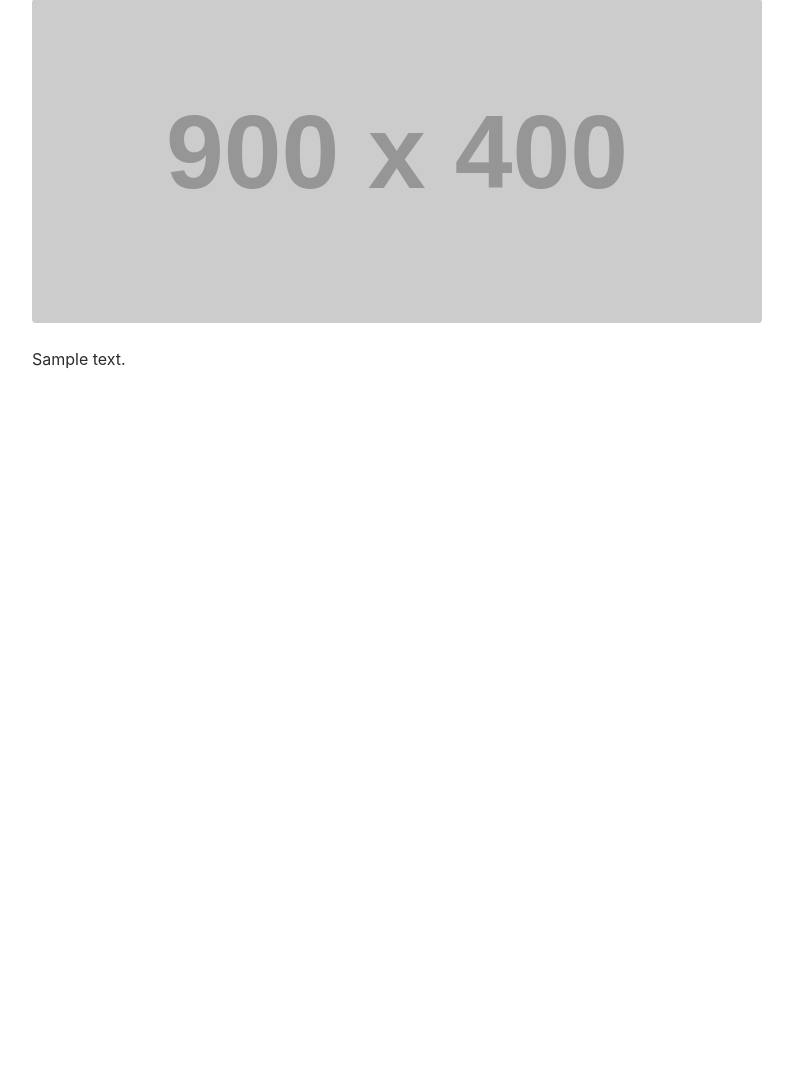
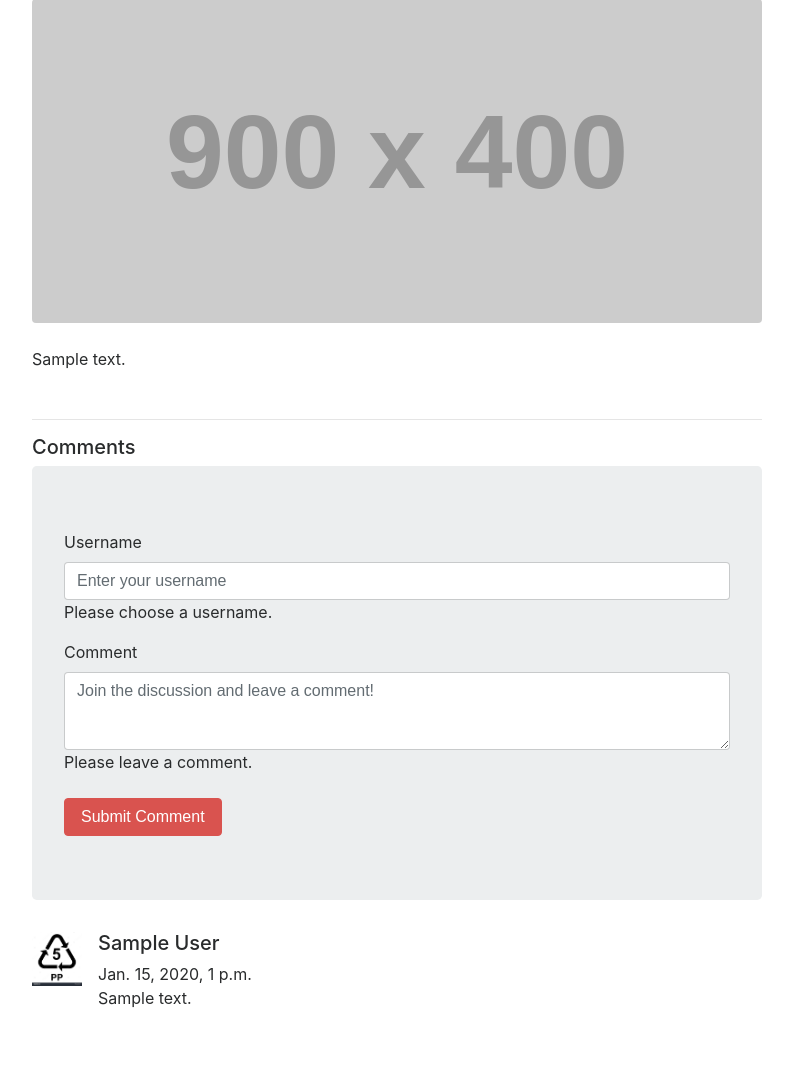
Before and after one commit to Akcanbasri/Python-Course-P3-BlogPageWith-Django, a Django app: page /articles/article/1 in a window 1280 px wide. Shown: the part 217-1301 px from the top of the page, without its empty margins (53-846 px from the left). Before the commit the page ends 586 px from the top, so only its background shows below. Run offline with Django 4.2, Linux system fonts and the light colour scheme; a user stored in the database is signed in; tables that the repository leaves empty hold one stand-in row (values such as "Sample post"); grey boxes labelled with a size stand in for pictures from a placeholder-image service; some libraries are stand-ins or nearby versions.

Commit message:
Fix models and add comment functionality

```diff
--- a/article/models.py
+++ b/article/models.py
@@ -1,12 +1,32 @@
 from django.db import models
+
 
 # Create your models here.
 class Article(models.Model):
-    author = models.ForeignKey("auth.User", on_delete=models.CASCADE, verbose_name="Author")
+    author = models.ForeignKey(
+        "auth.User", on_delete=models.CASCADE, verbose_name="Author"
+    )
     title = models.CharField(max_length=50, verbose_name="Title")
     content = models.TextField(verbose_name="Content")
     created_date = models.DateTimeField(auto_now_add=True, verbose_name="Created Date")
-    article_image = models.FileField(blank=True, null=True, verbose_name="Article Image")
+    article_image = models.FileField(
+        blank=True, null=True, verbose_name="Article Image"
+    )
 
     def __str__(self):
         return self.title
+
+
+class Comment(models.Model):
+    article = models.ForeignKey(
+        Article,
+        on_delete=models.CASCADE,
+        verbose_name="Article",
+        related_name="comments",
+    )
+    author = models.CharField(max_length=50, verbose_name="Author")
+    content = models.CharField(max_length=200, verbose_name="Content")
+    created_date = models.DateTimeField(auto_now_add=True, verbose_name="Created Date")
+
+    def __str__(self):
+        return self.content
--- a/article/urls.py
+++ b/article/urls.py
@@ -11,5 +11,6 @@
     path("update/<int:id>", views.update, name="update"),
     path("delete/<int:id>", views.delete, name="delete"),
     path("articles", views.articles, name="articles"),
-    path("", views.articlesPage, name="articlesPage")
+    path("", views.articlesPage, name="articlesPage"),
+    path("comment/<int:id>", views.comment, name="comment"),
 ]
--- a/article/views.py
+++ b/article/views.py
@@ -1,8 +1,8 @@
-from django.shortcuts import render, HttpResponse, redirect, get_object_or_404
+from django.shortcuts import render, redirect, get_object_or_404, reverse
 from django.contrib.auth.decorators import login_required
 from .forms import CreateArticle
 from django.contrib import messages
-from .models import Article
+from .models import Article, Comment
 
 
 # Create your views here.
@@ -45,7 +45,11 @@
 def detail(request, id):
     # article = Article.objects.get(id=id)
     article = get_object_or_404(Article, id=id)
-    return render(request, "detail.html", {"article": article})
+
+    comments = Comment.objects.filter(article=article)
+    c = {"article": article, "comments": comments}
+
+    return render(request, "detail.html", c)
 
 
 @login_required(login_url="user:login")
@@ -79,3 +83,18 @@
     articles = Article.objects.all().order_by("-created_date")
     c = {"articles": articles}
     return render(request, "articlesPage.html", c)
+
+
+def comment(request, id):
+    article = get_object_or_404(Article, id=id)
+    if request.method == "POST":
+        comment_author = request.POST.get("comment_author")
+        comment_content = request.POST.get("comment_content")
+        newComment = Comment(
+            article=article,
+            author=comment_author,  # changed from comment_author
+            content=comment_content,  # changed from comment_content
+        )
+        newComment.save()
+
+    return redirect(reverse("article:detail", kwargs={"id": id}))
--- a/templates/detail.html
+++ b/templates/detail.html
@@ -1,4 +1,5 @@
 {% extends "layout.html" %} {% block body %}
+{% load static %}
 <h3>Detail Page</h3>
 <hr />
 <div class="row">
@@ -29,6 +30,73 @@
        {{article.content|safe}}
       </section>
     </article>
+    <hr>
+    <h5>Comments</h5>
+    {% if comments %}
+      <div class="jumbotron">
+      <form action='{% url "article:comment" article.id%}' method="post" class="needs-validation" novalidate>
+        {% csrf_token %}
+        <div class="form-group">
+          <label for="usernameInput">Username</label>
+          <input name="comment_author" type="text" class="form-control" id="usernameInput" placeholder="Enter your username" required>
+          <div class="invalid-feedback">
+            Please choose a username.
+          </div>
+        </div>
+        <div class="form-group">
+          <label for="commentInput">Comment</label>
+          <textarea name="comment_content" class="form-control" id="commentInput" rows="3" placeholder="Join the discussion and leave a comment!" required></textarea>
+          <div class="invalid-feedback">
+            Please leave a comment.
+          </div>
+        </div>
+
+        <!-- Add a button to submit the form -->
+        <button type="submit" class="btn btn-danger mt-2">Submit Comment</button>
+      </form>
+    </div>
+    {% for comment in comments %}<div class="media">
+      <img class="mr-3" src="{% static 'img/indir.png' %}" alt="Profile Picture" width="50">
+      <div class="media-body">
+        <h5 class="mt-0">{{comment.author|safe}}</h5>
+        {{comment.created_date}}
+        <br>
+        {{comment.content|safe}}
+      </div>
+    </div>
+    <br>
+    {% endfor %}
+
+    {% else %}
+    <div class="jumbotron">
+      <form action='{% url "article:comment" article.id%}' method="post" class="needs-validation" novalidate>
+        {% csrf_token %}
+        <div class="form-group">
+          <label for="usernameInput">Username</label>
+          <input name="comment_author" type="text" class="form-control" id="usernameInput" placeholder="Enter your username" required>
+          <div class="invalid-feedback">
+            Please choose a username.
+          </div>
+        </div>
+        <div class="form-group">
+          <label for="commentInput">Comment</label>
+          <textarea name="comment_content" class="form-control" id="commentInput" rows="3" placeholder="Join the discussion and leave a comment!" required></textarea>
+          <div class="invalid-feedback">
+            Please leave a comment.
+          </div>
+        </div>
+
+        <!-- Add a button to submit the form -->
+        <button type="submit" class="btn btn-danger mt-2">Submit Comment</button>
+      </form>
+    </div>
+
+    <div class="alert alert-danger">
+      <p>No Comments, Start Conversation</p>
+    </div>
+    {% endif %}
+
+
   </div>
 </div>
 
```
Also changed, not shown: article/admin.py (+6 -1 lines), article/migrations/0003_comment.py (added), static/img/indir.png (added).
